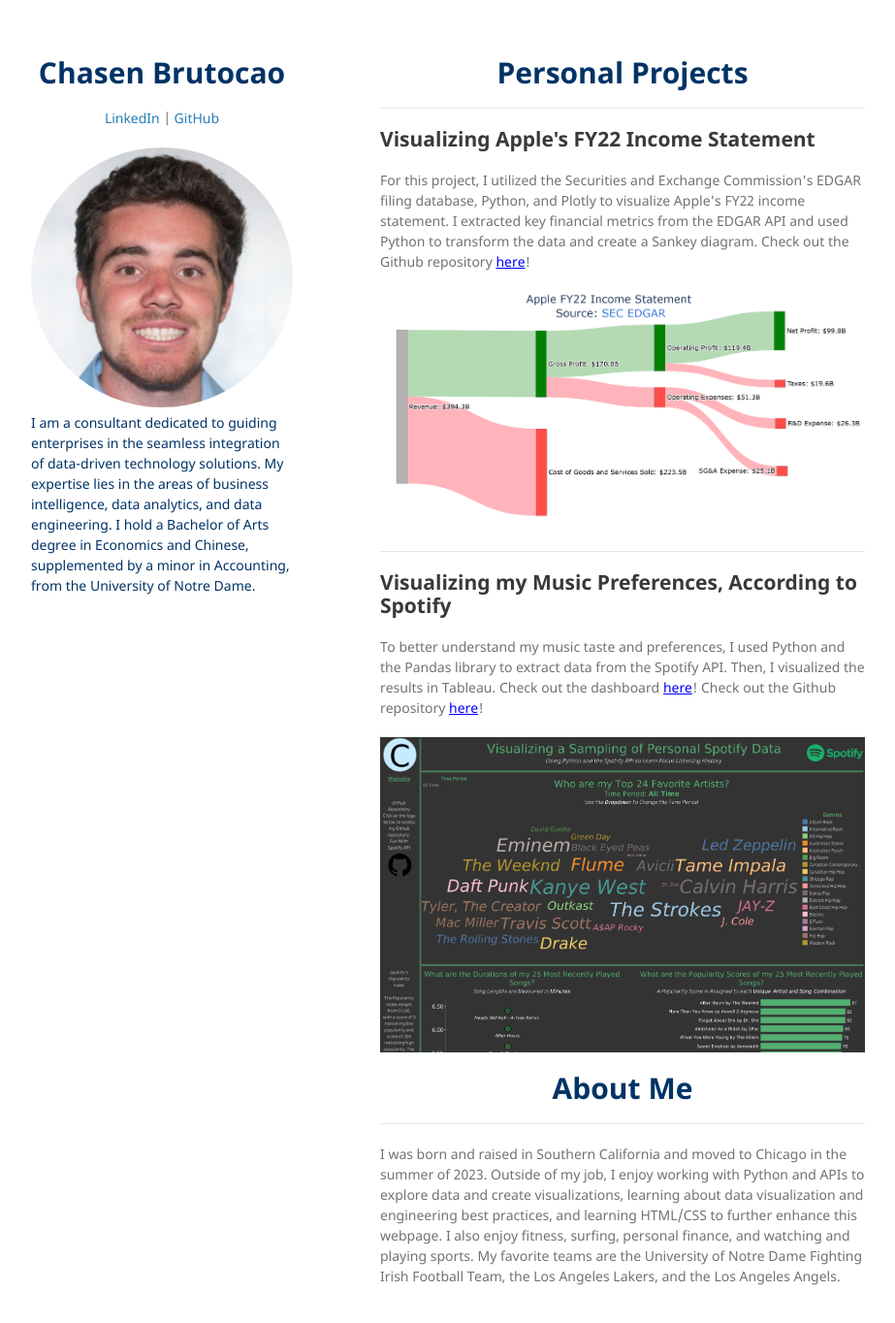
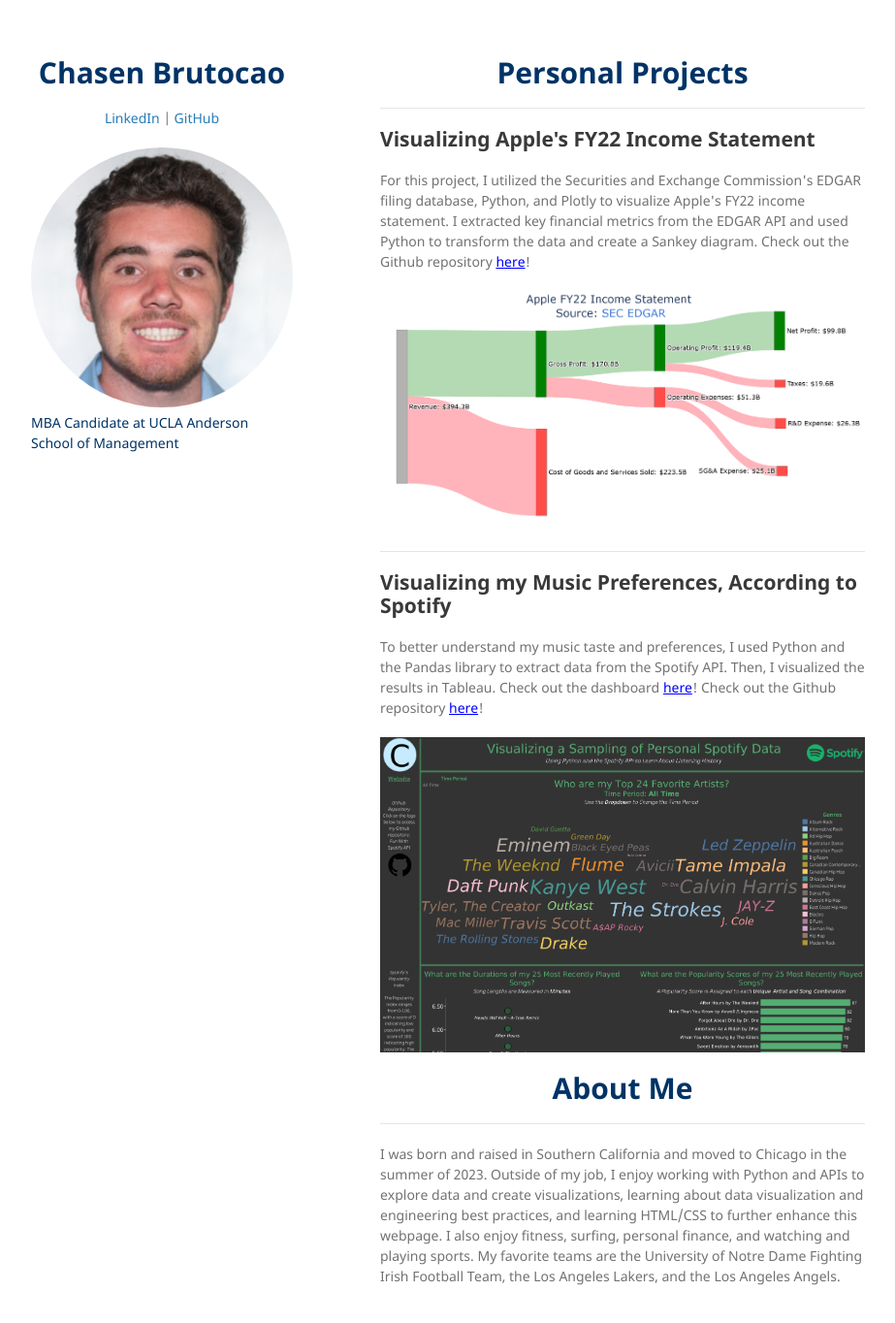
Before and after one commit to chasenbru/chasenbru.github.io, a Jekyll site: the page built from README.md, in a window 1280 px wide and 1396 px high. Shown: the top 1364 px of the window at 97% size, without its empty margins (178-1101 px from the left). Built offline with Jekyll 4.4.1, drawn with Linux system fonts in a browser that asks for light colours; our own code applies the rules of GitHub Pages for plain Markdown files.

Commit message:
Update _config.yaml

```diff
--- a/_config.yaml
+++ b/_config.yaml
@@ -2,5 +2,5 @@ remote_theme: pages-themes/minimal@v0.2.0
 plugins:
 - jekyll-remote-theme # add this line to the plugins list if you already have one
 title:
-description: I am a consultant dedicated to guiding enterprises in the seamless integration of data-driven technology solutions. My expertise lies in the areas of business intelligence, data analytics, and data engineering. I hold a Bachelor of Arts degree in Economics and Chinese, supplemented by a minor in Accounting, from the University of Notre Dame.
+description: MBA Candidate at UCLA Anderson School of Management
 logo: assets/img/ChasenBrutocao_photo.jpg
```
